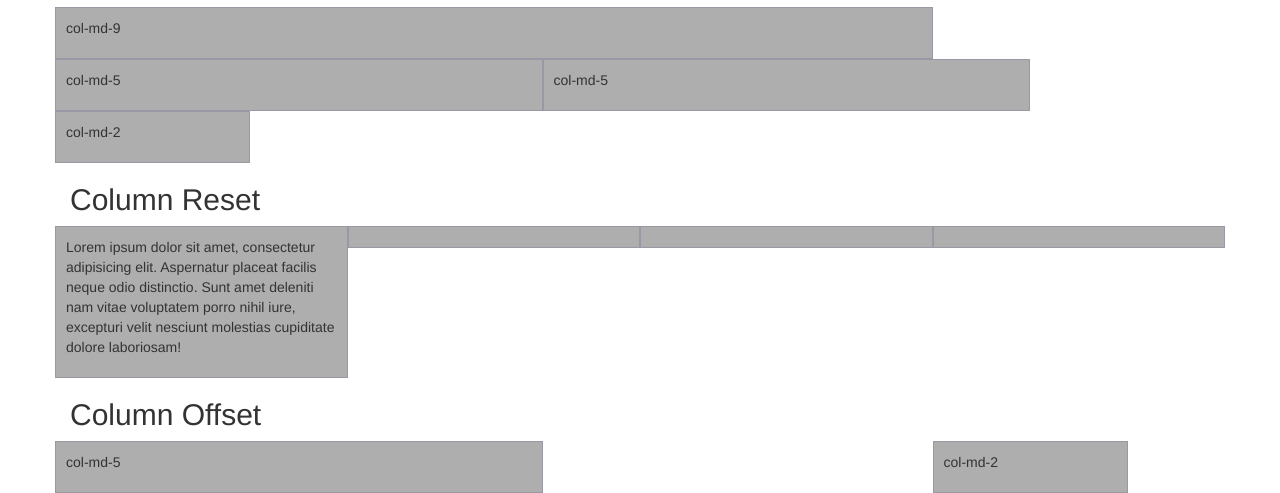
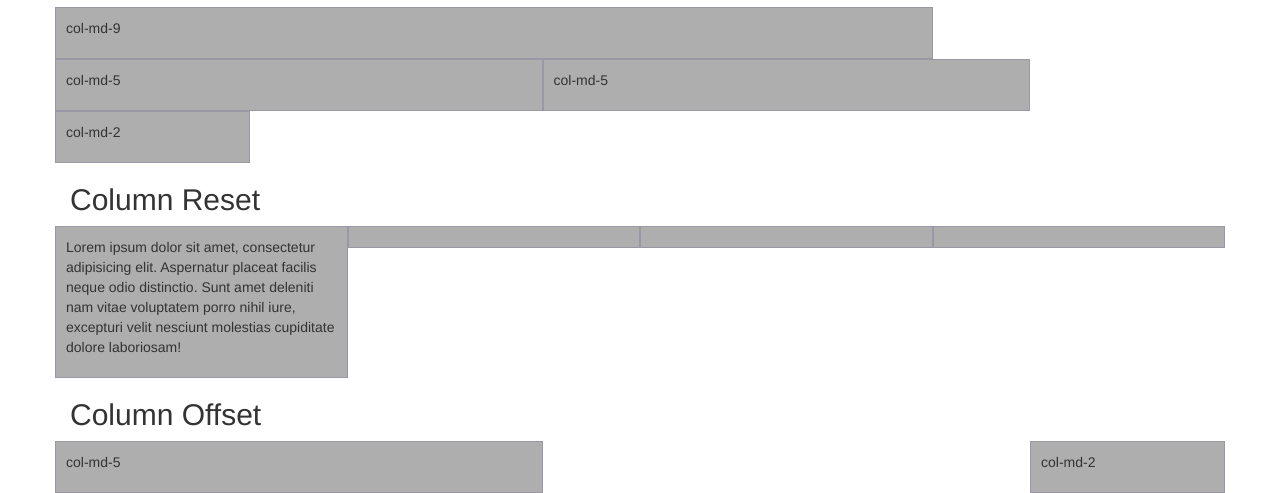
Before and after one commit to a5design/grid-system, a plain HTML site: page index.html in a window 1280 px wide. Shown: the part 631-1124 px from the top of the page. Drawn offline with Linux system fonts and the light colour scheme.

Commit message:
column offset

```diff
--- a/index.html
+++ b/index.html
@@ -141,7 +141,7 @@
 			<div class="col-md-5">
 				<p>col-md-5</p>
 			</div>
-			<div class="col-md-2 col-md-offset-4">
+			<div class="col-md-2 col-md-offset-5">
 				<p>col-md-2</p>
 			</div>
 		</div>
```
